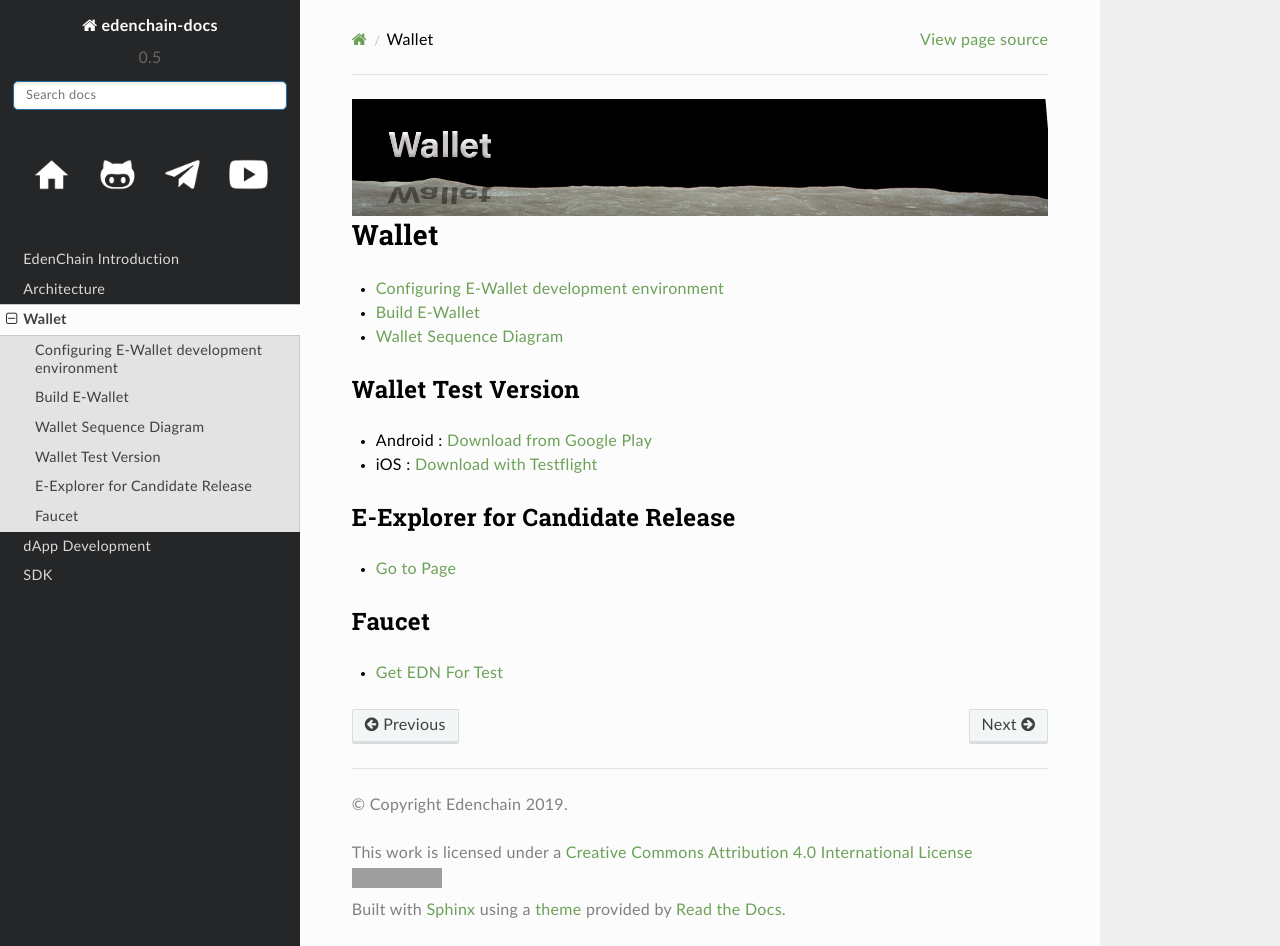
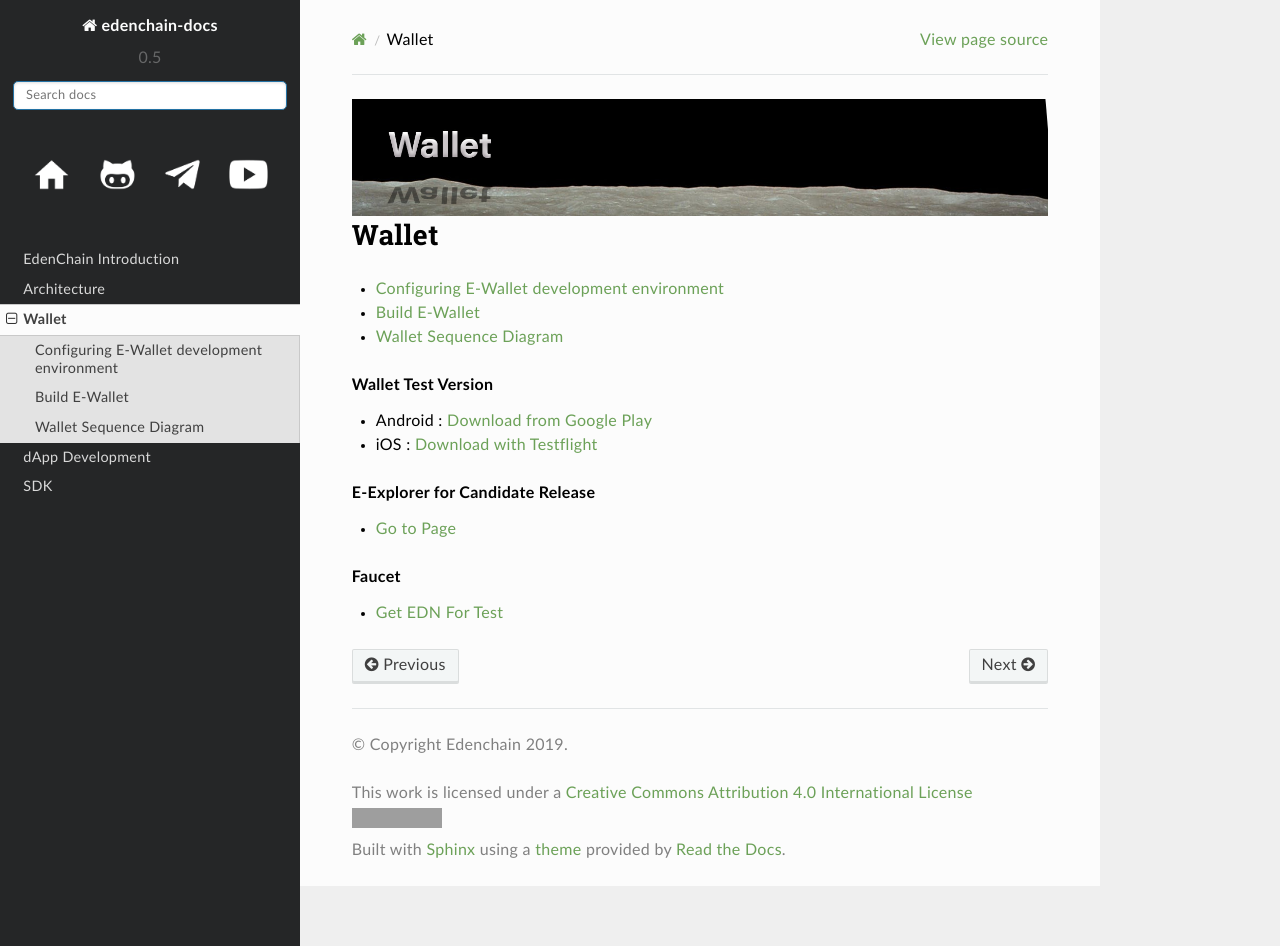
Before and after one commit to Edenpartners/EdenChain-Docs, a Sphinx documentation site: the page built from source/wallet.rst, in a window 1280 px wide and 946 px high. Built offline with Sphinx 7.4.7 and the Read the Docs theme 2.0.0, drawn with Linux system fonts in a browser that asks for light colours; formulas are drawn with MathJax 3; some of the changed lines change nothing that is shown; grey boxes are pictures that could not be loaded.

Commit message:
modify wallet menu

```diff
--- a/source/wallet.rst
+++ b/source/wallet.rst
@@ -10,15 +10,13 @@ Wallet
    build_e-wallet_122782513.rst
    Wallet-Sequence-Diagram_122848028.rst
 
-Wallet Test Version
-^^^^^^^^^^^^^^^^^^^^^^
+
+.. rubric:: Wallet Test Version
 - Android : `Download from Google Play <https://play.google.com/apps/testing/io.edenchain.edenwallet>`_
 - iOS : `Download with Testflight <https://testflight.apple.com/join/JZVmXhMz>`_
 
-E-Explorer for Candidate Release
-^^^^^^^^^^^^
+.. rubric:: E-Explorer for Candidate Release
 - `Go to Page <https://eexplorer-cr.edenchain.io/>`_
 
-Faucet
-^^^^^^^^^^^^
+.. rubric:: Faucet
 - `Get EDN For Test <https://faucet.edenchain.io/>`_
```
